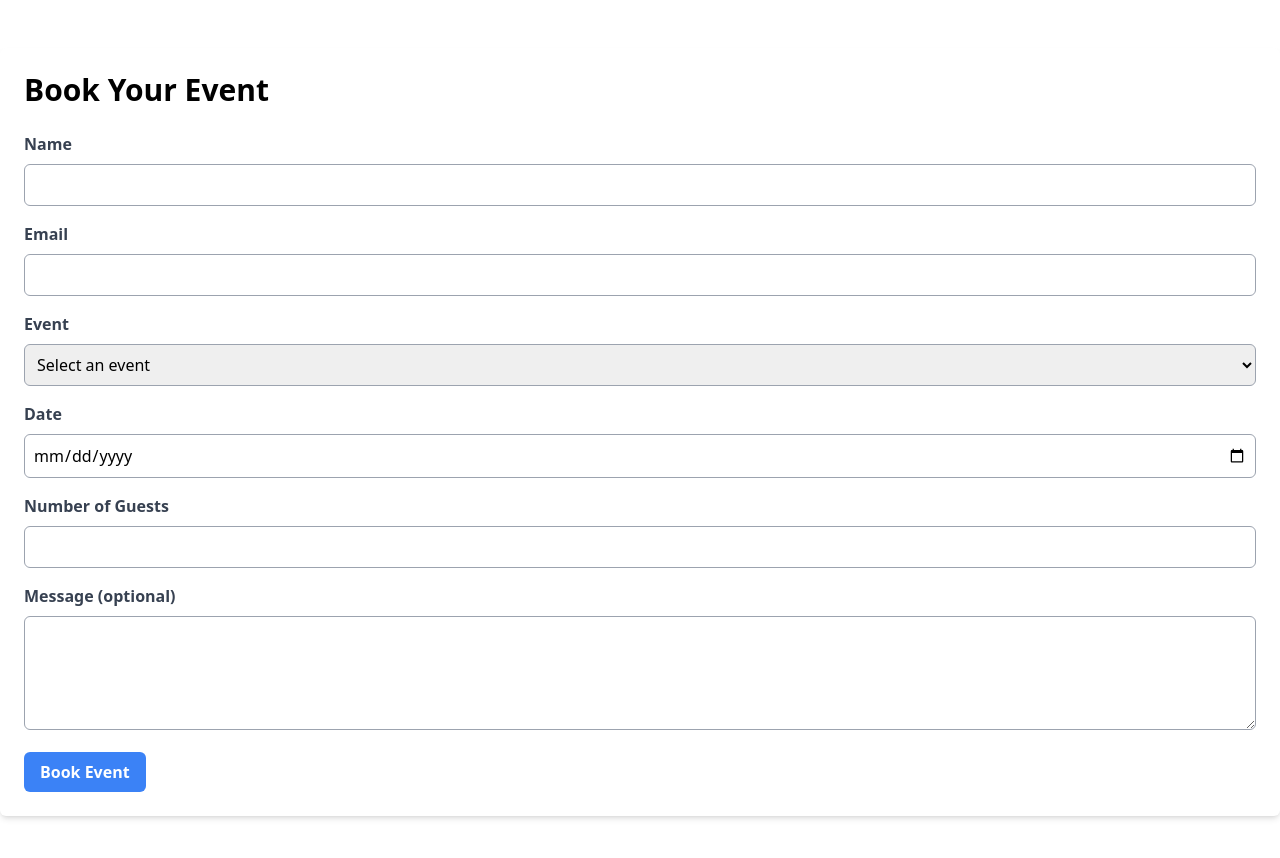
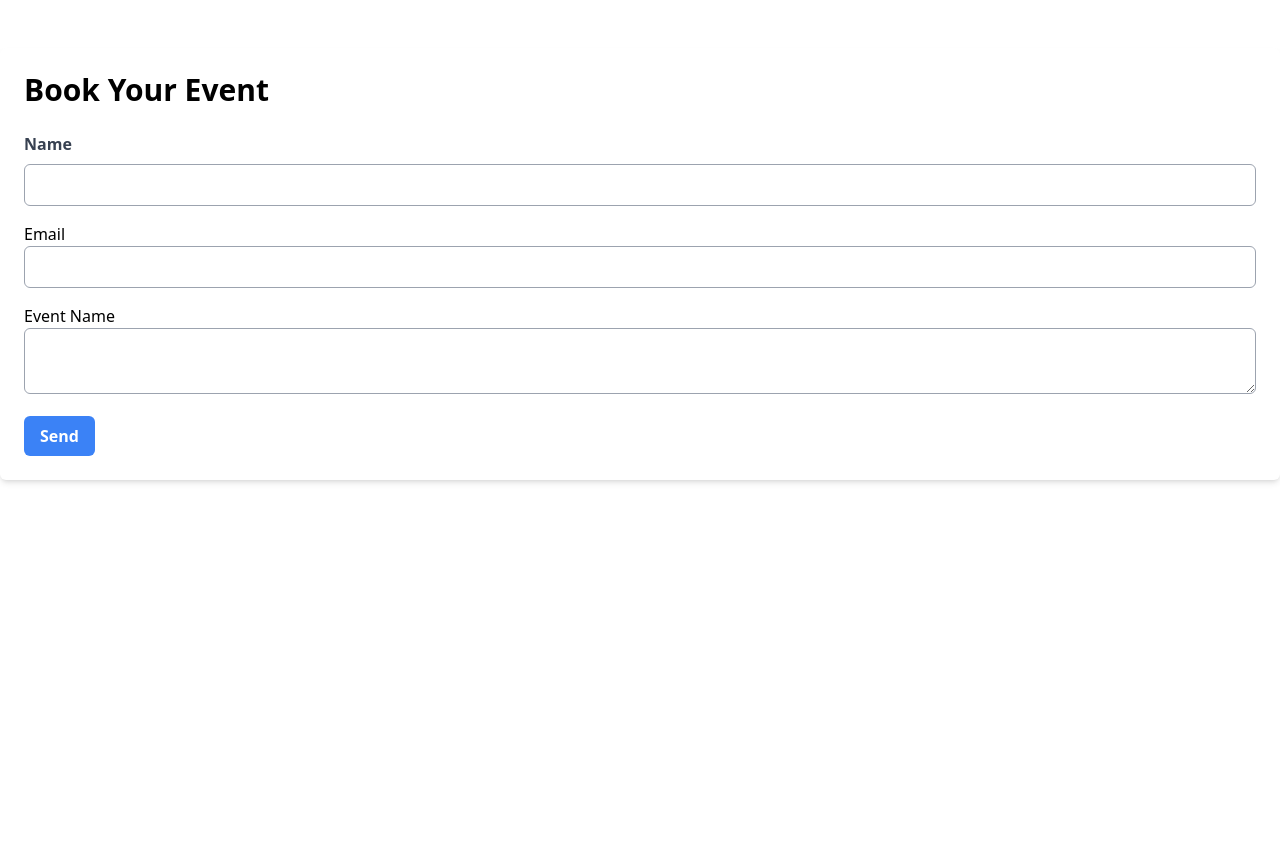
Before and after one commit to karantec/BeautySalon, a Next.js app: page /Contact in a window 1280 px wide. Shown: the top 858 px of the page. After the commit the page ends 800 px from the top, so only its background shows below. Built offline with nearby package versions, Linux system fonts and the light colour scheme.

Commit message:
Update Contact.js

```diff
--- a/src/pages/Contact.js
+++ b/src/pages/Contact.js
@@ -1,143 +1,50 @@
 import { useState } from 'react';
+import React, { useRef } from 'react';
+import emailjs from '@emailjs/browser';
 
 export default function EventBooking() {
-    const [formData, setFormData] = useState({
-        name: '',
-        email: '',
-        event: '',
-        date: '',
-        guests: '',
-        message: '',
-    });
 
-    const handleSubmit = e => {
+    const form = useRef();
+    const sendEmail = (e) => {
         e.preventDefault();
-        console.log(formData);
-        // You can add your own logic here to submit the form data
+     emailjs.sendForm('service_n0xz6jq', 'template_hl6is0g', form.current, 'lLapA1Gdu62h7SR47')
+        .then((result) => {
+            console.log(result.text);
+
+        }, (error) => {
+            console.log(error.text);
+        });
     };
 
-    const handleInputChange = e => {
-        setFormData({
-            ...formData,
-            [e.target.name]: e.target.value,
-        });
-    };
+
+
 
     return (
         <>
             <div className="max-w-screen-xl mx-auto my-12 p-6 bg-white rounded-md shadow-md">
                 <h1 className="text-3xl font-bold mb-6">Book Your Event</h1>
+                <form ref={form} onSubmit={sendEmail}>
+                <div className="mb-4">
+                <label className="block text-gray-700 font-bold mb-2" htmlFor="name">
+                            Name</label>
+                 <input className="border border-gray-400 p-2 w-full
+                  rounded-md" required type="text" name="user_name" />
+                  </div>
+                  <div className="mb-4">
+                 <label>Email</label>
+                 <input className="border border-gray-400 p-2 w-full
+                  rounded-md"  required type="email" name="user_email" />
+                 </div>
+                <div className="mb-4">
+                <label>Event Name</label>
 
-                <form onSubmit={handleSubmit}>
-                    <div className="mb-4">
-                        <label className="block text-gray-700 font-bold mb-2" htmlFor="name">
-                            Name
-                        </label>
-                        <input
-                            className="border border-gray-400 p-2 w-full rounded-md"
-                            type="text"
-                            name="name"
-                            id="name"
-                            value={formData.name}
-                            onChange={handleInputChange}
-                            required
-                        />
-                    </div>
+                 <textarea  className="border border-gray-400 p-2 w-full rounded-md"name="message" />
+                 </div>
+                <input  onClick={()=>alert("Success")}
+                className="bg-blue-500 hover:bg-blue-700 text-white font-bold py-2 px-4 rounded-md" type="submit" value="Send" />
 
-                    <div className="mb-4">
-                        <label className="block text-gray-700 font-bold mb-2" htmlFor="email">
-                            Email
-                        </label>
-                        <input
-                            className="border border-gray-400 p-2 w-full rounded-md"
-                            type="email"
-                            name="email"
-                            id="email"
-                            value={formData.email}
-                            onChange={handleInputChange}
-                            required
-                        />
-                    </div>
+                </form>
 
-                    <div className="mb-4">
-                        <label className="block text-gray-700 font-bold mb-2" htmlFor="event">
-                            Event
-                        </label>
-                        <select
-                            className="border border-gray-400 p-2 w-full rounded-md"
-                            name="event"
-                            id="event"
-                            value={formData.event}
-                            onChange={handleInputChange}
-                            required
-                        >
-                            <option value="">Select an event</option>
-                            <option value="">Wedding</option>
-                            <option value="">Corporate Party</option>
-                            <option value="">Private Party</option>
-                            {/* <option value="music">Music Concert</option>
-                            <option value="art">Art Exhibition</option>
-                            <option value="film">Film Screening</option>
-                            <option value="food">Food Tasting</option>
-                            <option value="market">Market Fair</option>
-                            <option value="comedy">Comedy Show</option>
-                            <option value="holiday">Holiday Celebration</option> */}
-                        </select>
-                    </div>
-
-                    <div className="mb-4">
-                        <label className="block text-gray-700 font-bold mb-2" htmlFor="date">
-                            Date
-                        </label>
-                        <input
-                            className="border border-gray-400 p-2 w-full rounded-md"
-                            type="date"
-                            name="date"
-                            id="date"
-                            value={formData.date}
-                            onChange={handleInputChange}
-                            required
-                        />
-                    </div>
-
-                    <div className="mb-4">
-                        <label className="block text-gray-700 font-bold mb-2" htmlFor="guests">
-                            Number of Guests
-                        </label>
-                        <input
-                            className="border border-gray-400 p-2 w-full rounded-md"
-                            type="number"
-                            name="guests"
-                            id="guests"
-                            value={formData.guests}
-                            onChange={handleInputChange}
-                            required
-                        />
-                    </div>
-
-                    <div className="mb-4">
-                        <label className="block text-gray-700 font-bold mb-2" htmlFor="message">
-                            Message (optional)
-                        </label>
-                        <textarea
-                            className="border border-gray-400 p-2 w-full rounded-md"
-                            name="message"
-                            id="message"
-                            rows="4"
-                            value={formData.message}
-                            onChange={handleInputChange}
-                        />
-                    </div>
-
-                    <div className="flex items-center justify-between">
-                        <button
-                            className="bg-blue-500 hover:bg-blue-700 text-white font-bold py-2 px-4 rounded-md"
-                            type="submit"
-                        >
-                            Book Event
-                        </button>
-                    </div>
-                </form>
             </div>
         </>
     );
```
